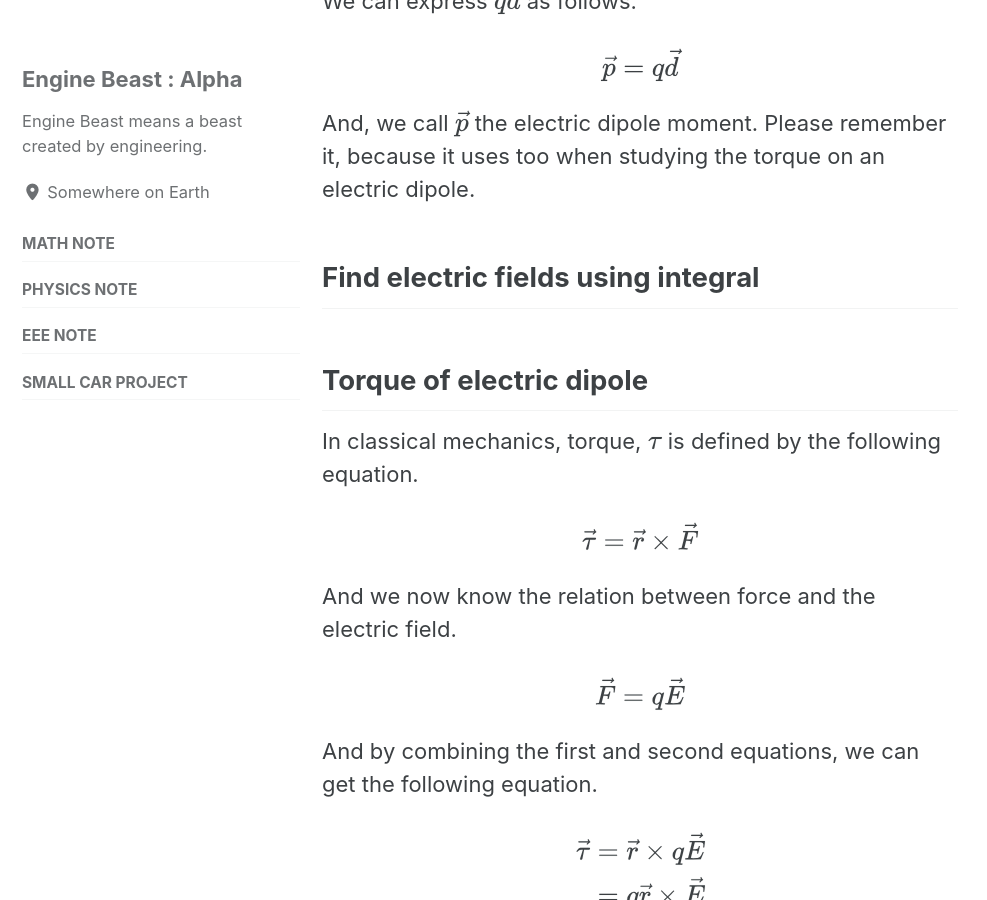
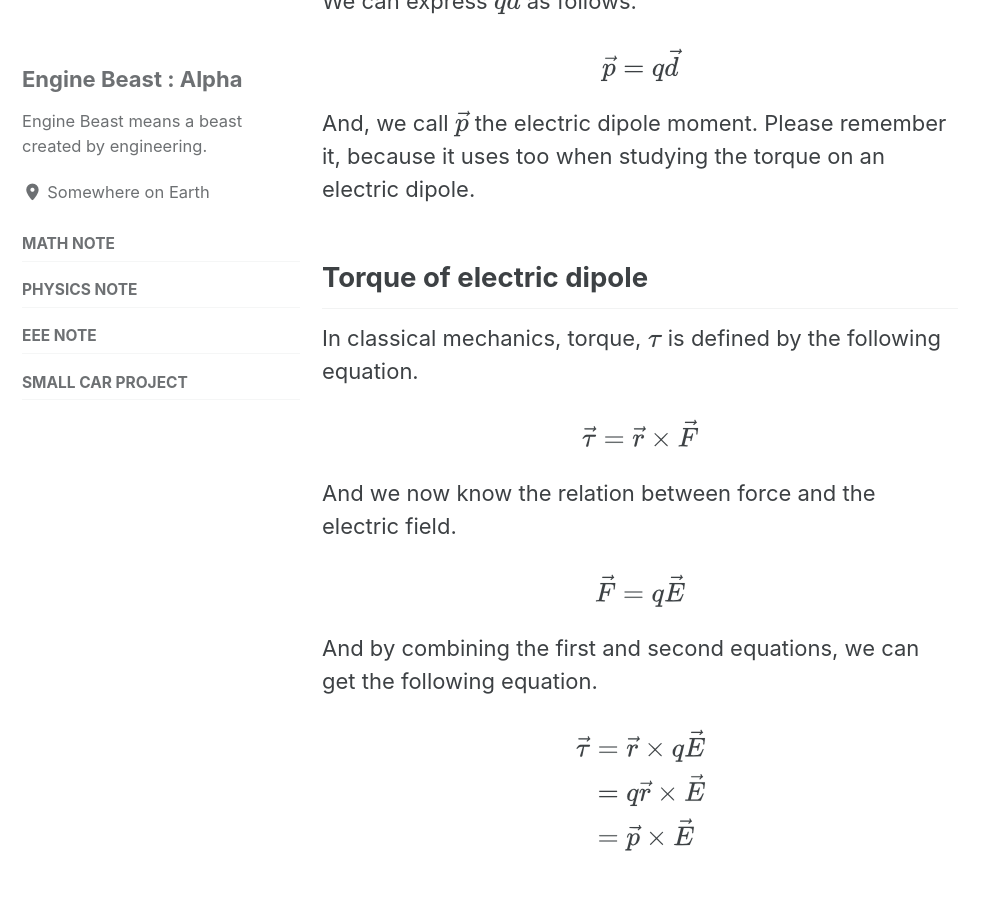
Before and after one commit to enginebeast/enginebeast.github.io, a Jekyll site: the page built from _posts/2025-10-10-electric_fields.md, in a window 1280 px wide and 900 px high, scrolled down 1406 px. Shown: the whole window, without its empty margins (0-987 px from the left). Built offline with Jekyll 4.4.1, drawn with Linux system fonts in a browser that asks for light colours; cached includes are drawn as plain includes; part of the change alters nothing that is shown.

Commit message:
comment and edit wrong hyperlink

```diff
--- a/_posts/2025-10-10-electric_fields.md
+++ b/_posts/2025-10-10-electric_fields.md
@@ -12,7 +12,7 @@ $$\vec{E} = \frac{\vec{F}}{q_0}$$
 Where, $$q_0$$ is test charge which become the standard of electric fields.
 And its SI unit is a newton per coulomb(N/C).
 
-By the [Coulomb's law](charge), we can get the following equation.
+By the [Coulomb's law](https://enginebeast.github.io/physics_note/charge/), we can get the following equation.
 
 $$\vec{E} = k_e \frac{qq_0}{r^2}\hat{r}\frac{1}{q_0} = \frac{1}{4\pi\epsilon_0}\frac{q}{r^2}\hat{r}$$
 
@@ -37,7 +37,7 @@ $$\vec{p} = q\vec{d}$$
 
 And, we call $$\vec{p}$$ the electric dipole moment. Please remember it, because it uses too when studying the torque on an electric dipole.
 
-## Find electric fields using integral
+<!--## Find electric fields using integral-->
 
 ## Torque of electric dipole
 In classical mechanics, torque, $$\tau$$ is defined by the following equation.
```
